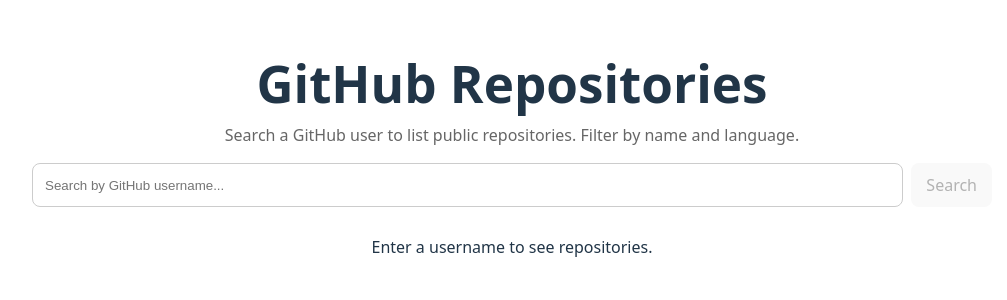
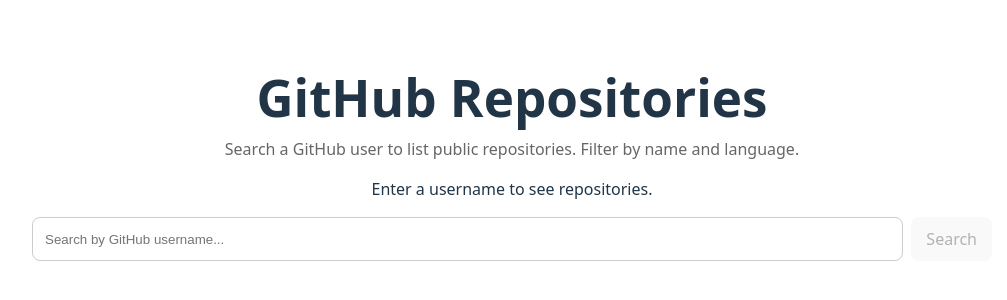
Before and after one commit to AminaGhannem/github-repo-search, a React app: page / in a window 1280 px wide. Shown: the part 252-552 px from the top of the page, without its empty margins (128-1135 px from the left). Built offline with nearby package versions, Linux system fonts and the light colour scheme; the HTML template or start-up script is replaced by a standard one.

Commit message:
fix: tweaks to the ui

```diff
--- a/src/App.tsx
+++ b/src/App.tsx
@@ -82,6 +82,7 @@
       <h1 style={{ marginBottom: 12 }}>GitHub Repositories</h1>
       <p style={{ marginTop: 0, color: '#666' }}>Search a GitHub user to list public repositories. Filter by name and language.</p>
 
+      {status === 'idle' && <p>Enter a username to see repositories.</p>}
       <div style={{ display: 'grid', gap: 12, marginTop: 16 }}>
         <SearchBar onSearch={handleSearch} isLoading={status === 'loading'} />
 
@@ -95,7 +96,6 @@
           />
         )}
 
-        {status === 'idle' && <p>Enter a username to see repositories.</p>}
         {status === 'loading' && <p>Loading…</p>}
         {status === 'error' && (
           <div role="alert" style={{ color: '#b00020' }}>{error}</div>
```
